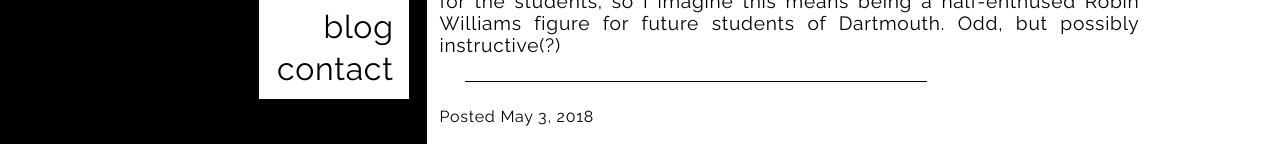
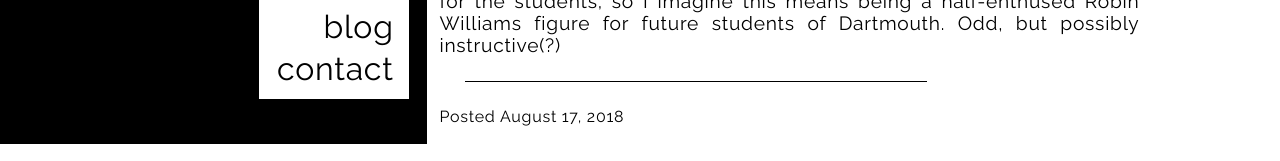
Before and after one commit to towercity/author-webpage, a Jekyll site: the page built from _posts/2018-08-17-fellowships-grants-current.md, in a window 1280 px wide. Shown: the part 756-917 px from the top of the page. Built offline with Jekyll 4.4.1, drawn with Linux system fonts in a browser that asks for light colours; some web fonts are replaced.

Commit message:
Fix date

```diff
--- a/_posts/2018-08-17-fellowships-grants-current.md
+++ b/_posts/2018-08-17-fellowships-grants-current.md
@@ -1,7 +1,7 @@
 ---
 layout: post
 title: "Fellowships and Grants I am Applying For"
-date: 2018-05-03
+date: 2018-08-17
 tags: [fellowships, grants, writing, money]
 category: grants
 ---
```
